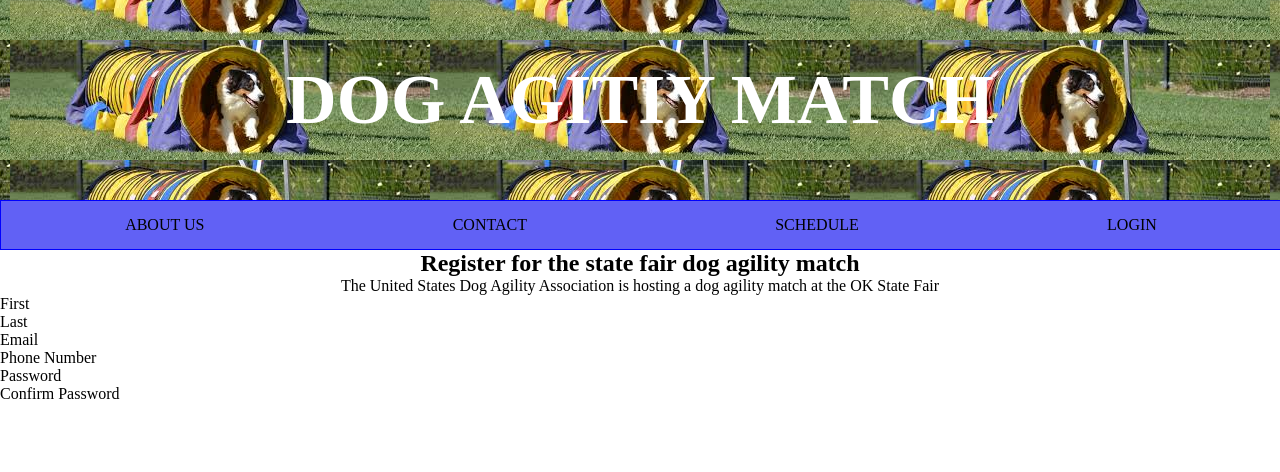
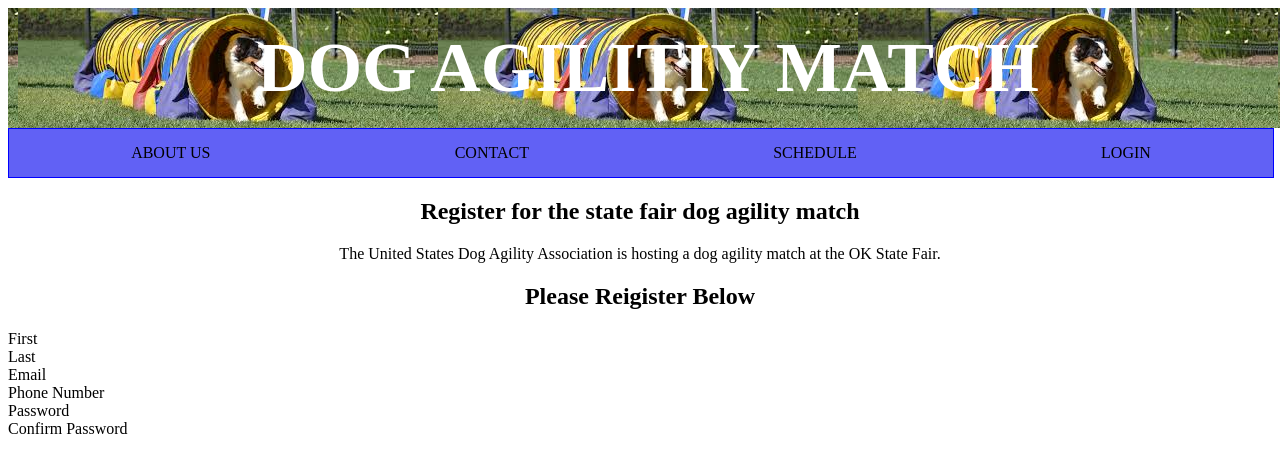
Before and after one commit to Rayhadio62/MOD_1_Sign-up-Sheet, a plain HTML site: page index.html in a window 1280 px wide. Shown: the top 472 px of the page. Drawn offline with Linux system fonts and the light colour scheme.

Commit message:
spelling

```diff
--- a/index.html
+++ b/index.html
@@ -1,28 +1,33 @@
 <!DOCTYPE html>
 <html lang="en">
   <head>
-    <meta charset="UTF-8">
-    <meta name="viewport" content="width=device-width, initial-scale=1.0">
+    <meta charset="UTF-8" />
+    <meta name="viewport" content="width=device-width, initial-scale=1.0" />
     <title>Sign-up Sheet</title>
     <style></style>
-    <link rel="stylesheet" href="mystyles.css">
+    <link rel="stylesheet" href="mystyles.css" />
   </head>
 
   <body>
-    <main><div id="hero">
-        <h1>DOG AGITIY MATCH</h1>
+    <main>
+      <div id="pic">
+        <h1>DOG AGILITIY MATCH</h1>
       </div>
       <nav>
         <p>ABOUT US</p>
         <p>CONTACT</p>
         <p>SCHEDULE</p>
         <p>LOGIN</p>
+      </nav>
     </main>
 
     <h2>Register for the state fair dog agility match</h2>
 
-                    <p>The United States Dog Agility Association is hosting a dog agility match at the OK State Fair</p>
-        <h2></h2>
+    <p>
+      The United States Dog Agility Association is hosting a dog agility match
+      at the OK State Fair.
+    </p>
+    <h2>Please Reigister Below</h2>
     <div class="box">First</div>
     <div class="box">Last</div>
     <div class="box">Email</div>
@@ -30,20 +35,10 @@
     <div class="box">Password</div>
     <div class="box">Confirm Password</div>
 
-
     <h1></h1>
 
     <h2></h2>
-
-
-
-
-
-
-
   </body>
 
-<Footer>
-
-</Footer>
+  <footer></footer>
 </html>
--- a/mystyles.css
+++ b/mystyles.css
@@ -1,11 +1,6 @@
-*{
-            padding: 10;
-            margin: 0;
-        }
-
-        #hero{
+        #pic{
             background-image: url(./assets/DAM_tube-1.jpg);
-            height: 25vh;
+            height: 15vh;
             background-position: center;
             background-attachment: fixed;
             width: 100vw;
```
Also changed, not shown: assets/DAM_tube-3.jpg (added). Lines whose indentation alone changed are shown as unchanged.
